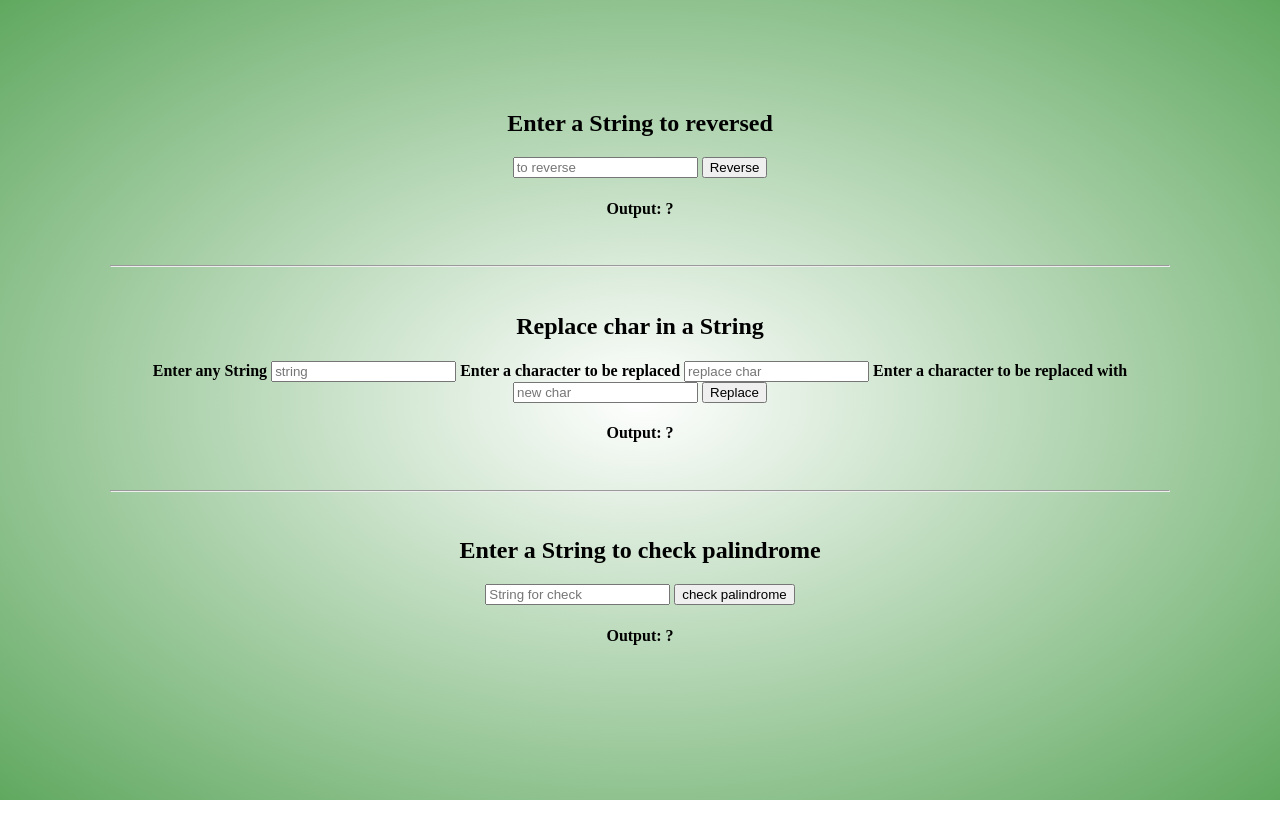
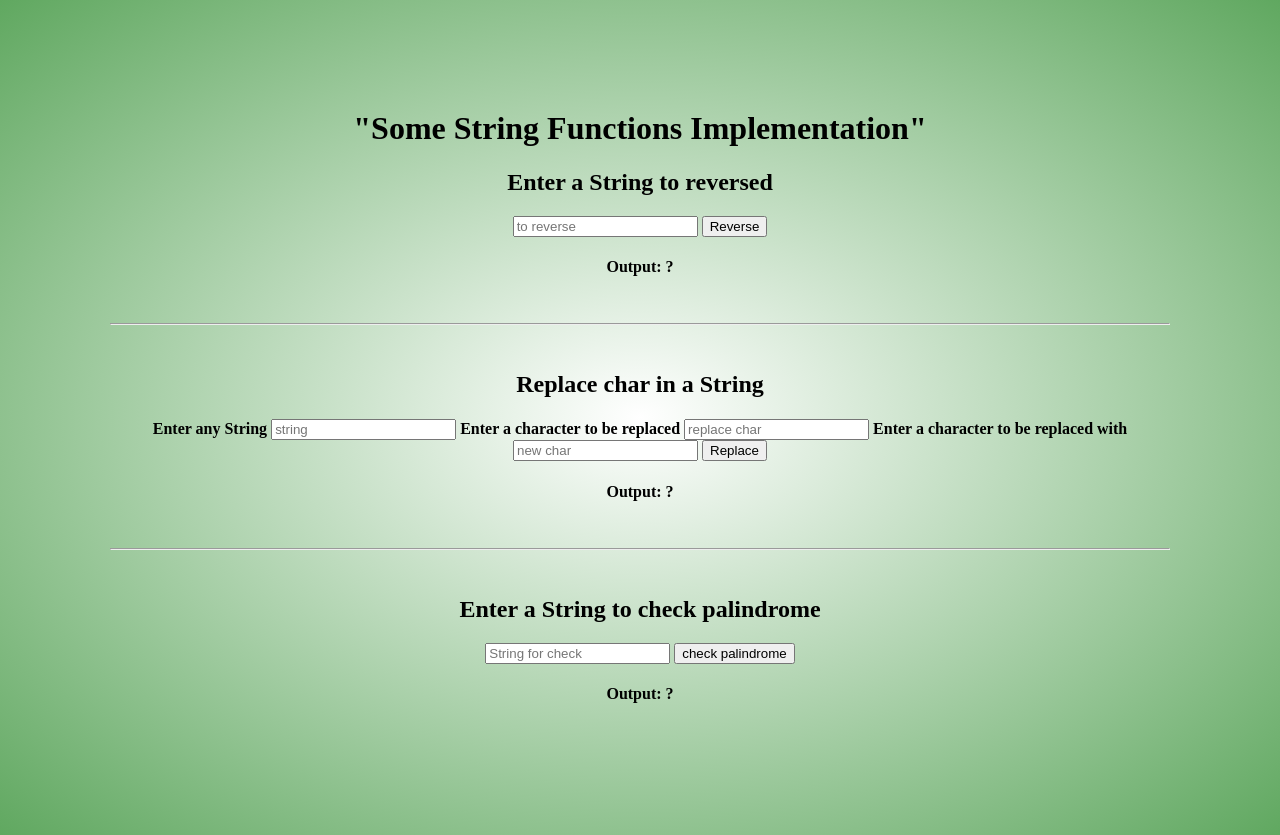
Before and after one commit to Git0Chetan/Javascript_Learning, a plain HTML site: page lab/03_Reverse-Palindrome.html in a window 1280 px wide. Before the commit the page ends 800 px from the top, so only its background shows below. Drawn offline with Linux system fonts and the light colour scheme.

Commit message:
Heading added in reverse-palindrome program

```diff
--- a/lab/03_Reverse-Palindrome.html
+++ b/lab/03_Reverse-Palindrome.html
@@ -12,6 +12,7 @@
     <body>
 
         <center>
+        <h1>"Some String Functions Implementation"</h1>
         <h2>Enter a String to reversed</h2>
         <input id="reverse" type="text" placeholder="to reverse">
         <button onclick="reverse_fun()">Reverse</button>
```
